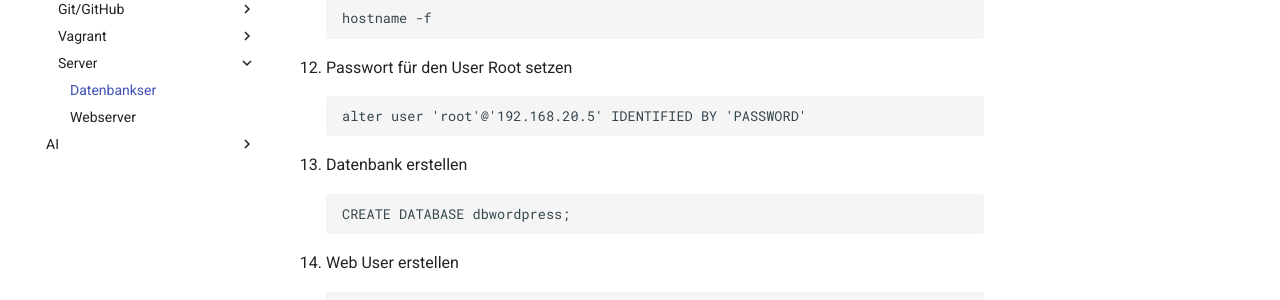
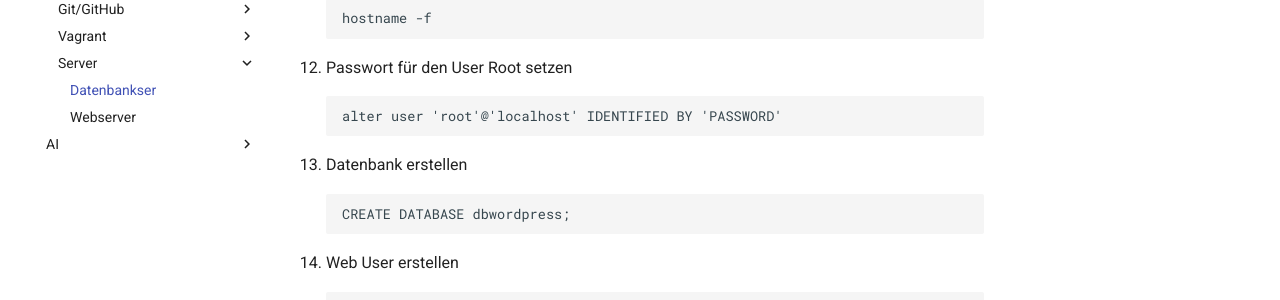
Before and after one commit to banointan/myitjournal, an MkDocs documentation site: the page built from docs/lernberichte/hpc/server/lb07.md, in a window 1280 px wide and 900 px high, scrolled down 1554 px. Shown: the part 153-453 px from the top of the window. Built offline with MkDocs 1.6.1 and Material for MkDocs 9.7.7, drawn with Linux system fonts in a browser that asks for light colours; comment, search, counter and statistics services are not loaded.

Commit message:
DB-Konfiguration angepasst

```diff
--- a/docs/lernberichte/hpc/server/lb07.md
+++ b/docs/lernberichte/hpc/server/lb07.md
@@ -69,7 +69,7 @@
 
 12. Passwort für den User Root setzen
 
-        alter user 'root'@'192.168.20.5' IDENTIFIED BY 'PASSWORD'
+        alter user 'root'@'localhost' IDENTIFIED BY 'PASSWORD'
 
 13. Datenbank erstellen
 
```
